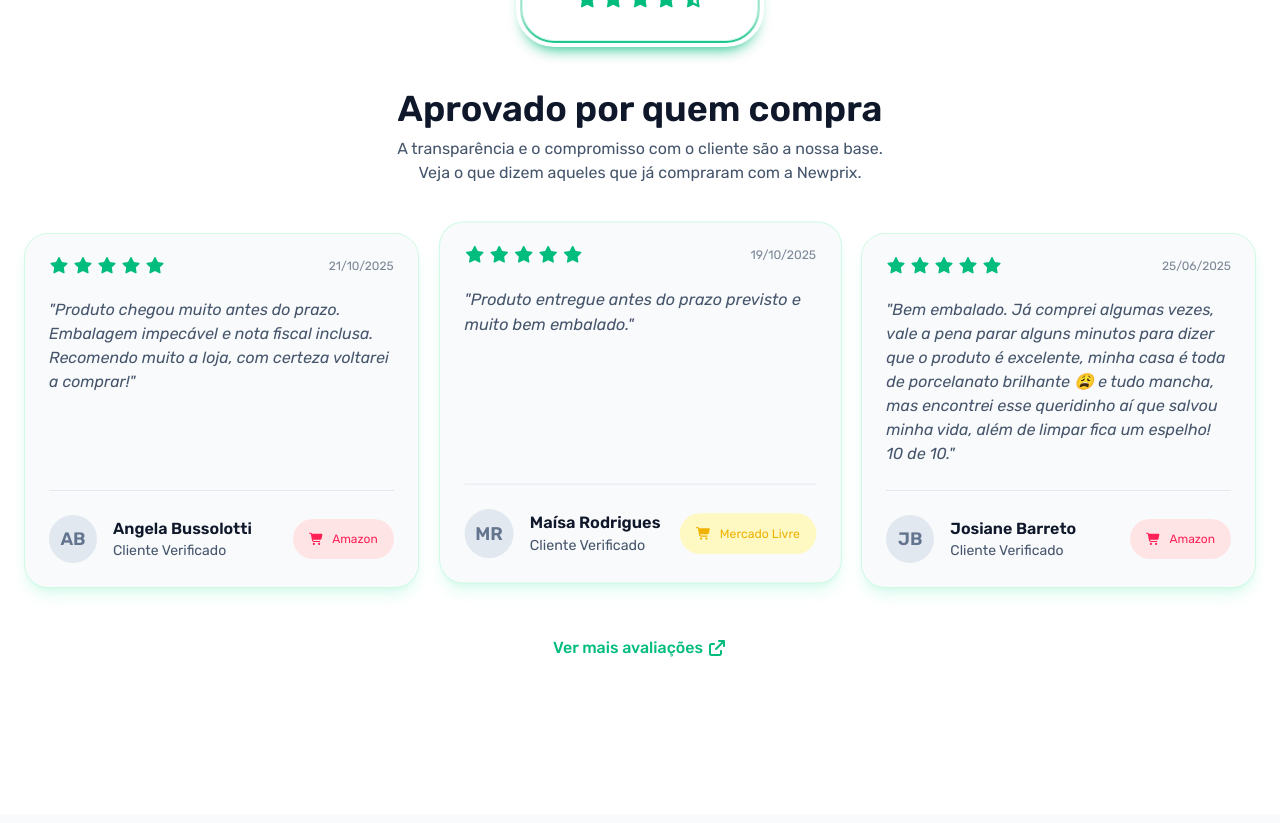
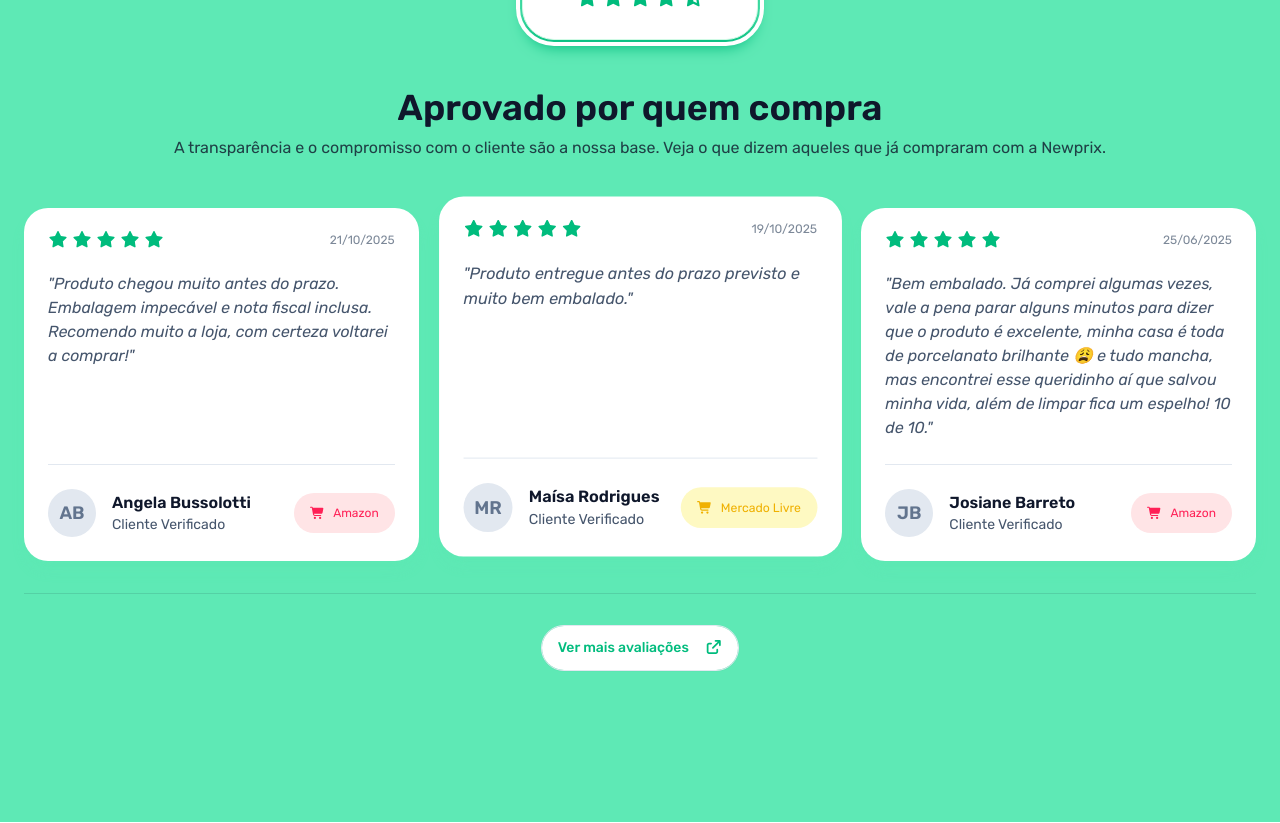
Before and after one commit to gabrielgua/newprix-landing, a Vue app: page /home in a window 1280 px wide. Shown: the part 3040-3863 px from the top of the page. Built offline with nearby package versions, Linux system fonts and the light colour scheme; a web font is replaced by a local one.

Commit message:
chore: add Customer Review Section

```diff
--- a/src/components/ReviewCard.vue
+++ b/src/components/ReviewCard.vue
@@ -20,7 +20,7 @@ const getInitials = (name: string) => {
 
 <template>
   <div
-    class="flex flex-col p-6 gap-6 shadow-lg shadow-primary-300/20 rounded-3xl bg-bg-muted border border-primary-100 overflow-hidden hover:-translate-y-2 hover:scale-102 transition-all even:scale-102 even:-translate-y-2">
+    class="flex flex-col p-6 gap-6 shadow-lg shadow-primary-300/20 rounded-3xl bg-bg-base overflow-hidden hover:-translate-y-2 hover:scale-102 transition-all lg:even:scale-102 lg:even:-translate-y-2">
     <div class="flex items-center gap-1">
       <Icon icon="star" v-for="_ in 5" class="text-base text-primary" />
       <p class="text-xs text-text-secondary/70 ml-auto">{{ date }}</p>
--- a/src/components/ReviewSection.vue
+++ b/src/components/ReviewSection.vue
@@ -1,4 +1,6 @@
 <script setup lang="ts">
+import Button from './Button.vue';
+import Divider from './Divider.vue';
 import Icon from './Icon.vue';
 import MadimiOneFont from './MadimiOneFont.vue';
 import ReviewCard from './ReviewCard.vue';
@@ -7,8 +9,7 @@ import Section from './Section.vue';
 </script>
 
 <template>
-  <Section centered
-    class="bg-bg-base border-y-2 border-bg-base shadow-xl shadow-black pt-30 rounded-t-[60px] lg:rounded-t-[100px]">
+  <Section centered class="bg-primary-300 border-y border-bg-base shadow-xl shadow-black pt-30 rounded-t-[60px]">
     <template #header>
       <div
         class="flex flex-col outline-4 outline-white outline-offset-2 items-center justify-between gap-2 mb-12 bg-white px-10 py-8 rounded-4xl border border-primary-100 shadow-lg hover:shadow-xl shadow-primary hover:-translate-y-1 hover:scale-101 transition-all">
@@ -33,12 +34,13 @@ import Section from './Section.vue';
     </template>
     <template #title-hero>Aprovado por quem compra</template>
     <template #subtitle>
-      A transparência e o compromisso com o cliente são a nossa base.
-      <br />
-      Veja o que dizem aqueles que já compraram com a Newprix.
+      <span class="text-text-primary/80">
+        A transparência e o compromisso com o cliente são a nossa base.
+        Veja o que dizem aqueles que já compraram com a Newprix.
+      </span>
     </template>
     <template #first-column-content>
-      <section class="space-y-12">
+      <section class="space-y-8">
         <div class="grid grid-cols-1 gap-6 lg:grid-cols-3">
           <ReviewCard plataform="amazon" date="21/10/2025" reviewer-name="Angela Bussolotti">
             "Produto chegou muito antes do prazo. Embalagem impecável e nota fiscal inclusa. Recomendo muito a loja, com
@@ -55,13 +57,14 @@ import Section from './Section.vue';
             vida, além de limpar fica um espelho! 10 de 10."
           </ReviewCard>
         </div>
-        <div class="flex items-center justify-center gap-1">
-          <a class="text-primary font-medium hover:underline"
-            href="https://www.amazon.com.br/sp?ie=UTF8&seller=A3GLKJ180I7O3M" target="_blank">
+        <Divider class="border-slate-950/10" />
+        <Button variant="neutral" class="justify-between mx-auto w-full lg:w-auto">
+          <a class="text-primary font-medium" href="https://www.amazon.com.br/sp?ie=UTF8&seller=A3GLKJ180I7O3M"
+            target="_blank">
             Ver mais avaliações
           </a>
-          <Icon icon="arrow-up-right-from-square" class=" text-primary" />
-        </div>
+          <Icon icon="arrow-up-right-from-square" class=" text-primary -mt-0.5" />
+        </Button>
       </section>
     </template>
   </Section>
```
